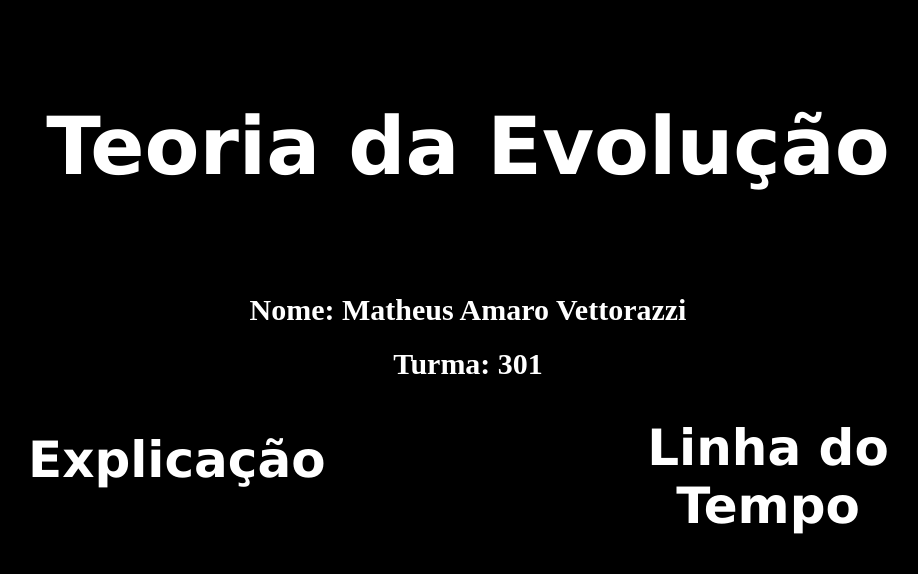
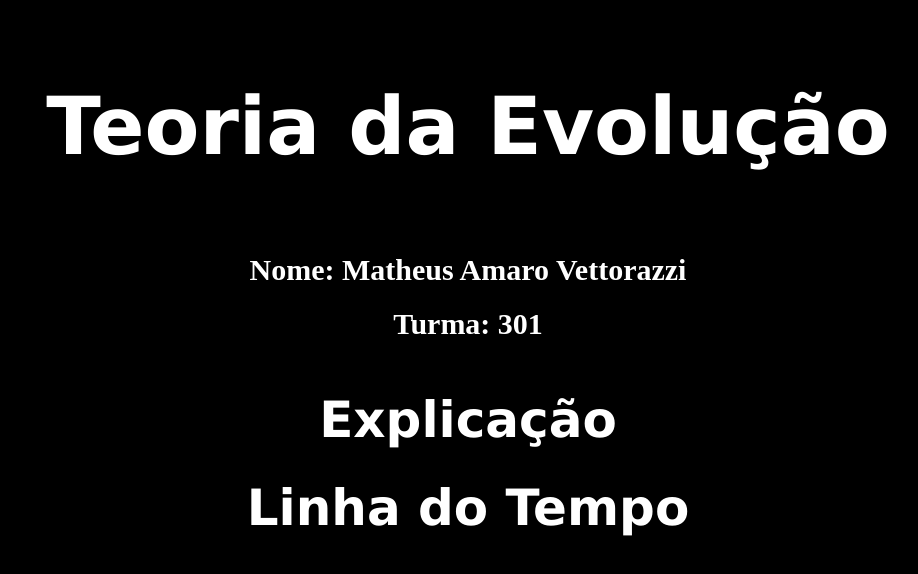
Before and after one commit to PortaSeAbrindo/teoria-da-evolucao, a plain HTML site: page index.html in a window 1280 px wide. Shown: the whole page, without its empty margins (172-1090 px from the left). Drawn offline with Linux system fonts and the light colour scheme.

Commit message:
menu finalizado
hovers aplicados

```diff
--- a/index.html
+++ b/index.html
@@ -14,13 +14,8 @@
     <main>
         <h3 id="nome">Nome: Matheus Amaro Vettorazzi</h3>
         <h3>Turma: 301</h3>
-        <div id="explicacaodiv">
             <h2 id="explicacao">Explicação</h2>
-        </div>
-        <div id="linhatempodiv">
-            <h2 id="linhatempo2">Linha do</h2>
-            <h2 id="linhatempo3">Tempo</h2>
-        </div>
+            <h2 id="linhatempo">Linha do Tempo</h2>
     </main>
     <footer>
 
--- a/style.css
+++ b/style.css
@@ -13,8 +13,8 @@ h1, h2, h3{
 h1{
     font-family: Verdana, Geneva, Tahoma, sans-serif;
     font-size: 80px;
-    margin-top: 100px;
-    margin-bottom: 100px;
+    margin-top: 80px;
+    margin-bottom: 80px;
 }
 
 h2{
@@ -29,23 +29,11 @@ h3{
 }
 
 #explicacao{
-    text-align: left;
-    margin-left: 200px;
-}
-
-#linhatempodiv{
-    margin-top: -100px;
-    margin-right: 0;
-    margin-left: 600px;
-}
-
-#linhatempo2{
-    margin-bottom: 0;
     text-align: center;
 }
 
-#linhatempo3{
-    margin-top: 0;
+#linhatempo{
+    margin-bottom: 0;
     text-align: center;
 }
 
@@ -56,3 +44,7 @@ h3{
 #explicacao:hover{
     text-shadow: 0 0 20px gray;
 }
+
+#linhatempo:hover{
+    text-shadow: 0 0 20px gray;
+}
```
